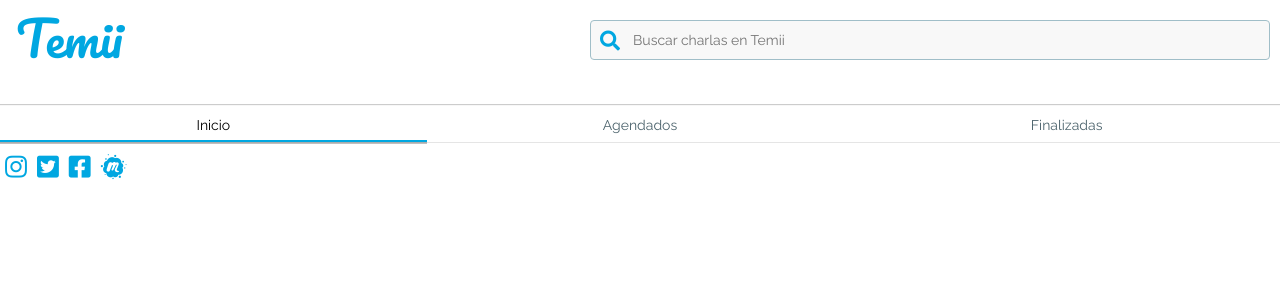
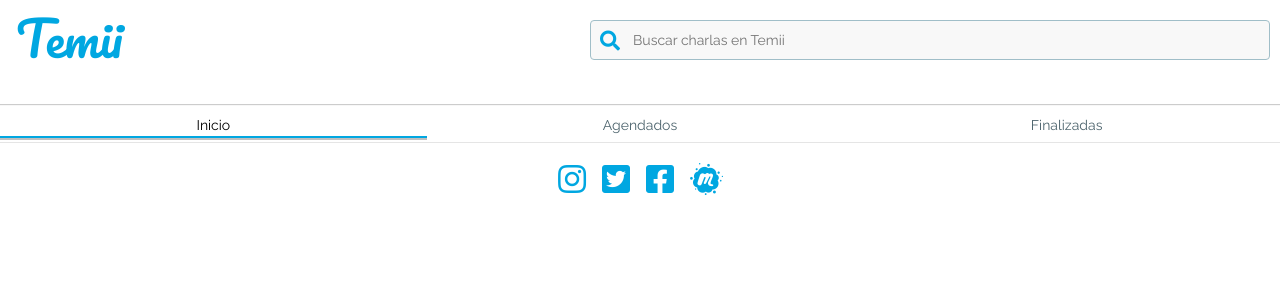
Before and after one commit to PyBAQ/temii-frontend, a Vue app: page /#/ in a window 1280 px wide. Shown: the top 300 px of the page. Built offline with nearby package versions, Linux system fonts and the light colour scheme.

Commit message:
Redistributing elements

```diff
--- a/src/components/Header.vue
+++ b/src/components/Header.vue
@@ -64,7 +64,7 @@
   justify-content: space-between;
   align-items: center;
   height: 38px;
-  flex-wrap: wrap;
+  flex-direction: column;
   border-bottom: 1px solid #e5e5e5;
   margin: 0px;
 }
--- a/src/components/SocialMenu.vue
+++ b/src/components/SocialMenu.vue
@@ -24,13 +24,13 @@
 <style>
 .subheader__social {
   display: flex;
-  margin-right: 30px;
+  margin-top: 8px;
 }
 
 .subheader__social > li {
   list-style-type: none;
-  font-size: 25px;
+  font-size: 32px;
   color: #00a7e1;
-  padding: 5px;
+  padding: 8px;
 }
 </style>
```
